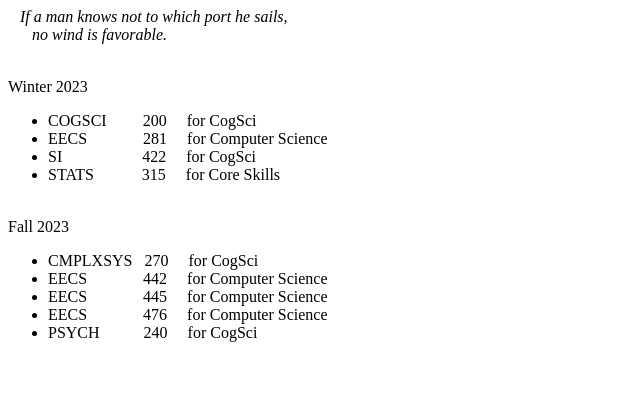
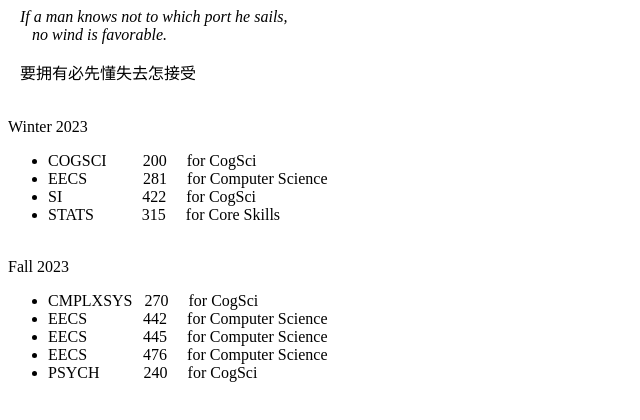
Before and after one commit to sd800/list, a plain HTML site: page index.html in a window 1280 px wide. Shown: the whole page, without its empty margins (0-640 px from the left). Drawn offline with Linux system fonts and the light colour scheme.

Commit message:
Update index.html

```diff
--- a/index.html
+++ b/index.html
@@ -1,5 +1,6 @@
 <i>&nbsp;&nbsp;&nbsp;If a man knows not to which port he sails,<br>
   &nbsp;&nbsp;&nbsp;&nbsp;&nbsp;&nbsp;no wind is favorable.</i>
+<p>&nbsp;&nbsp;&nbsp;要拥有必先懂失去怎接受<br></p>
 <p><br>Winter 2023</p>
 <ul>
   <li>COGSCI&nbsp;&nbsp;&nbsp;&nbsp;&nbsp;&nbsp;&nbsp;&nbsp;&nbsp;200&nbsp;&nbsp;&nbsp;&nbsp;&nbsp;for CogSci</li>
```
